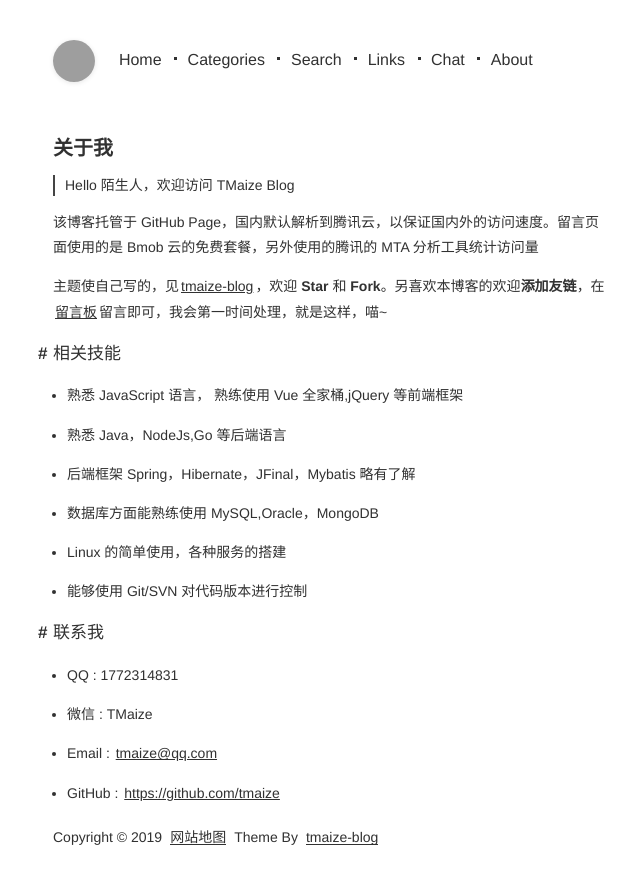
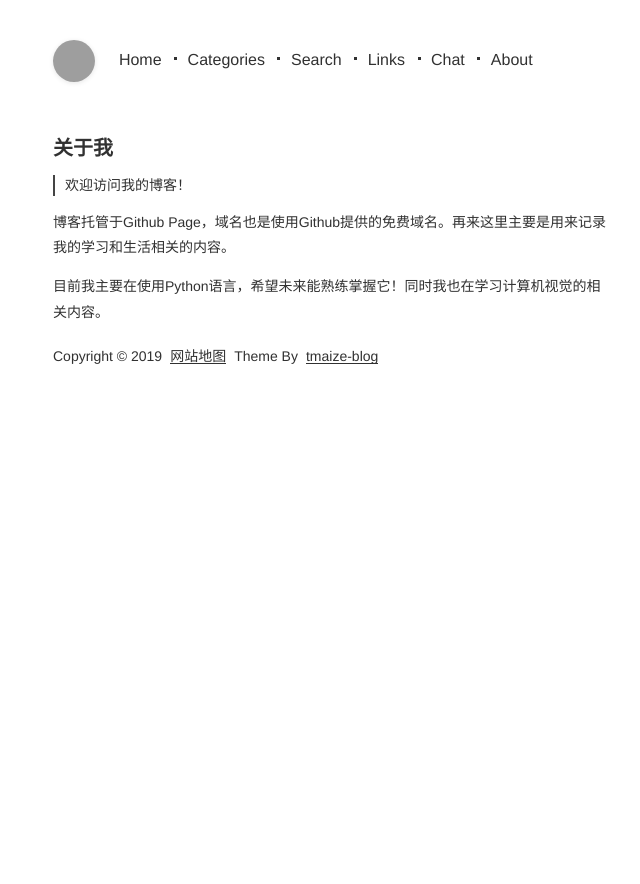
Before and after one commit to q1289845170/blog, a Jekyll site: the page built from pages/about.md, in a window 1280 px wide. Shown: the top 884 px of the page, without its empty margins (307-947 px from the left). Built offline with Jekyll 4.4.1, drawn with Linux system fonts in a browser that asks for light colours; grey boxes are pictures that could not be loaded.

Commit message:
修改自我介绍

```diff
--- a/pages/about.md
+++ b/pages/about.md
@@ -4,32 +4,8 @@ isPage: true
 title: 关于我
 ---
 
-> Hello 陌生人，欢迎访问 TMaize Blog
+> 欢迎访问我的博客！
 
-该博客托管于 GitHub Page，国内默认解析到腾讯云，以保证国内外的访问速度。留言页面使用的是 Bmob 云的免费套餐，另外使用的腾讯的 MTA 分析工具统计访问量
+博客托管于Github Page，域名也是使用Github提供的免费域名。再来这里主要是用来记录我的学习和生活相关的内容。
 
-主题使自己写的，见[tmaize-blog](https://github.com/TMaize/tmaize-blog)，欢迎 **Star** 和 **Fork**。另喜欢本博客的欢迎**添加友链**，在[留言板](chat.html)留言即可，我会第一时间处理，就是这样，喵~
-
-## 相关技能
-
-- 熟悉 JavaScript 语言， 熟练使用 Vue 全家桶,jQuery 等前端框架
-
-- 熟悉 Java，NodeJs,Go 等后端语言
-
-- 后端框架 Spring，Hibernate，JFinal，Mybatis 略有了解
-
-- 数据库方面能熟练使用 MySQL,Oracle，MongoDB
-
-- Linux 的简单使用，各种服务的搭建
-
-- 能够使用 Git/SVN 对代码版本进行控制
-
-## 联系我
-
-- QQ : 1772314831
-
-- 微信 : TMaize
-
-- Email : [tmaize@qq.com](http://mail.qq.com/cgi-bin/qm_share?t=qm_mailme&email=YBQNAQkaBSAREU4DDw0)
-
-- GitHub : [https://github.com/tmaize](https://github.com/tmaize)
+目前我主要在使用Python语言，希望未来能熟练掌握它！同时我也在学习计算机视觉的相关内容。
```
